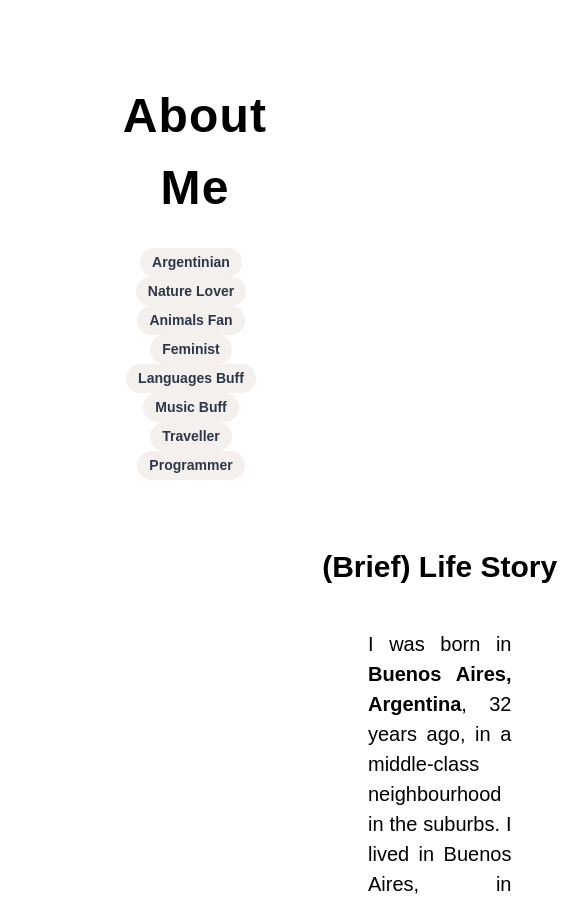
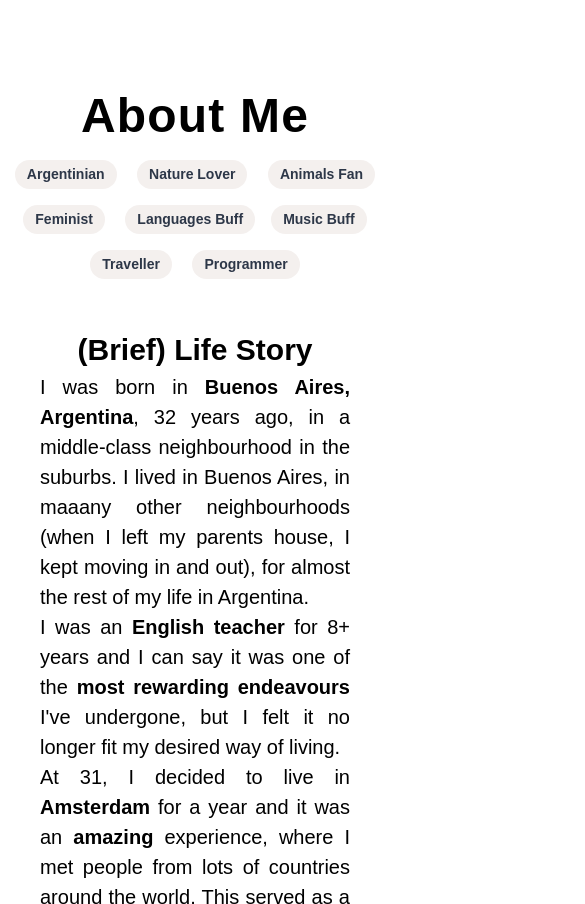
Before and after one commit to silvinabt87/silvinabt87.github.io, a website built with Parcel: page myself.html in a window 390 px wide. Shown: the top 904 px of the page, 585 px wide, since content can reach past the window. Built offline with nearby package versions, Linux system fonts and the light colour scheme; a web font is replaced by a local one.

Commit message:
make all html files mobile-responsive

```diff
--- a/CV.html
+++ b/CV.html
@@ -11,7 +11,7 @@
     <link rel="stylesheet" href="/public/build/tailwind.css" />
     <title>Silvina T. — Résumé</title>
   </head>
-  <body>
+  <body class="overflow-x-hidden">
     <div class="flex flex-row justify-between items-center mx-12 my-24">
       <h1
         class="text-5xl font-title font-black tracking-wider text-blue-600 ml-20"
--- a/hobbies.html
+++ b/hobbies.html
@@ -11,7 +11,7 @@
     <link rel="stylesheet" href="/public/build/tailwind.css" />
     <title>My Hobbies</title>
 </head>
-<body class="flex flex-col items-center font-body m-20 overflow-hidden">
+<body class="flex flex-col items-center font-body m-20 md:overflow-hidden">
     <h1 class="text-5xl tracking-wide font-semibold text-center m-6">My Hobbies</h1>
     <h2 class="text-3xl text-center">Page Under Construction</h2>
     <img src="/Images/happy-bunch2.png" class="flex self-center m-10"/>
--- a/myself.html
+++ b/myself.html
@@ -11,49 +11,49 @@
     <link rel="stylesheet" href="/public/build/tailwind.css" />
     <title>About Myself</title>
   </head>
-  <body class="min-h-screen font-display font-body m-20 overflow-hidden">
-    <h1 class="text-5xl tracking-wide font-semibold text-center m-6">
+  <body class="min-h-screen font-display font-body md:m-20 my-20 md:overflow-hidden">
+    <h1 class="text-5xl tracking-wide font-semibold text-center md:m-6">
       About Me
     </h1>
-    <div class="text-center m-6">
+    <div class="text-center md:m-6">
       <span
-        class="inline-block bg-isabelline-400 rounded-full px-3 py-1 text-sm font-semibold text-gray-800 mr-2"
+        class="inline-block bg-isabelline-400 rounded-full px-3 py-1 text-sm font-semibold text-gray-800 m-2"
         >Argentinian</span
       >
       <span
-        class="inline-block bg-isabelline-400 rounded-full px-3 py-1 text-sm font-semibold text-gray-800 mr-2"
+        class="inline-block bg-isabelline-400 rounded-full px-3 py-1 text-sm font-semibold text-gray-800 m-2"
         >Nature Lover</span
       >
       <span
-        class="inline-block bg-isabelline-400 rounded-full px-3 py-1 text-sm font-semibold text-gray-800 mr-2"
+        class="inline-block bg-isabelline-400 rounded-full px-3 py-1 text-sm font-semibold text-gray-800 m-2"
         >Animals Fan</span
       >
       <span
-        class="inline-block bg-isabelline-400 rounded-full px-3 py-1 text-sm font-semibold text-gray-800 mr-2"
+        class="inline-block bg-isabelline-400 rounded-full px-3 py-1 text-sm font-semibold text-gray-800 m-2"
         >Feminist</span
       >
       <span
-        class="inline-block bg-isabelline-400 rounded-full px-3 py-1 text-sm font-semibold text-gray-800 mr-2"
+        class="inline-block bg-isabelline-400 rounded-full px-3 py-1 text-sm font-semibold text-gray-800 m-2"
         >Languages Buff</span
       ><span
-        class="inline-block bg-isabelline-400 rounded-full px-3 py-1 text-sm font-semibold text-gray-800 mr-2"
+        class="inline-block bg-isabelline-400 rounded-full px-3 py-1 text-sm font-semibold text-gray-800 m-2"
         >Music Buff</span
       >
       <span
-        class="inline-block bg-isabelline-400 rounded-full px-3 py-1 text-sm font-semibold text-gray-800 mr-2"
+        class="inline-block bg-isabelline-400 rounded-full px-3 py-1 text-sm font-semibold text-gray-800 m-2"
         >Traveller</span
       >
       <span
-        class="inline-block bg-isabelline-400 rounded-full px-3 py-1 text-sm font-semibold text-gray-800 mr-2"
+        class="inline-block bg-isabelline-400 rounded-full px-3 py-1 text-sm font-semibold text-gray-800 m-2"
         >Programmer</span
       >
     </div>
     <div class="flex flex-row">
       <div>
-        <h3 class="text-3xl font-semibold text-center m-10">
+        <h3 class="text-3xl font-semibold text-center mt-10 md:m-10">
           (Brief) Life Story
         </h3>
-        <p class="text-xl mx-72 text-justify">
+        <p class="text-xl md:mx-72 mx-10 text-justify">
           I was born in <b>Buenos Aires, Argentina</b>, 32 years ago, in a
           middle-class neighbourhood in the suburbs. I lived in Buenos Aires, in
           maaany other neighbourhoods (when I left my parents house, I kept
--- a/projects.html
+++ b/projects.html
@@ -11,7 +11,7 @@
     <link rel="stylesheet" href="/public/build/tailwind.css" />
     <title>My Projects</title>
 </head>
-<body class="flex flex-col items-center font-body m-20 overflow-hidden">
+<body class="flex flex-col items-center font-body m-20 md:overflow-hidden">
     <h1 class="text-5xl tracking-wide font-semibold text-center m-6">My Projects</h1>
     <h2 class="text-3xl text-center">Page Under Construction</h2>
     <img src="/Images/happy-bunch1.png" class="flex self-center m-10"/>
```
